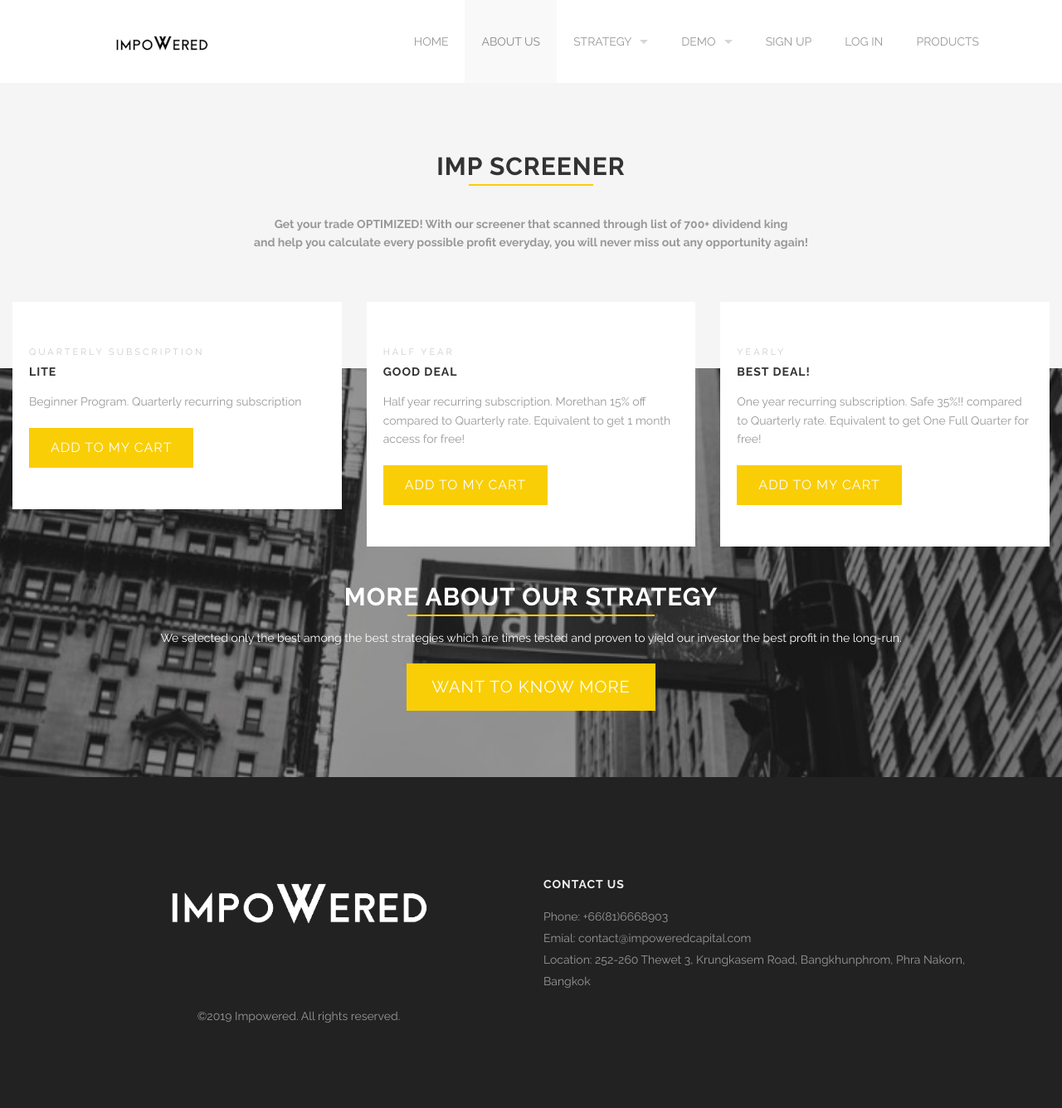
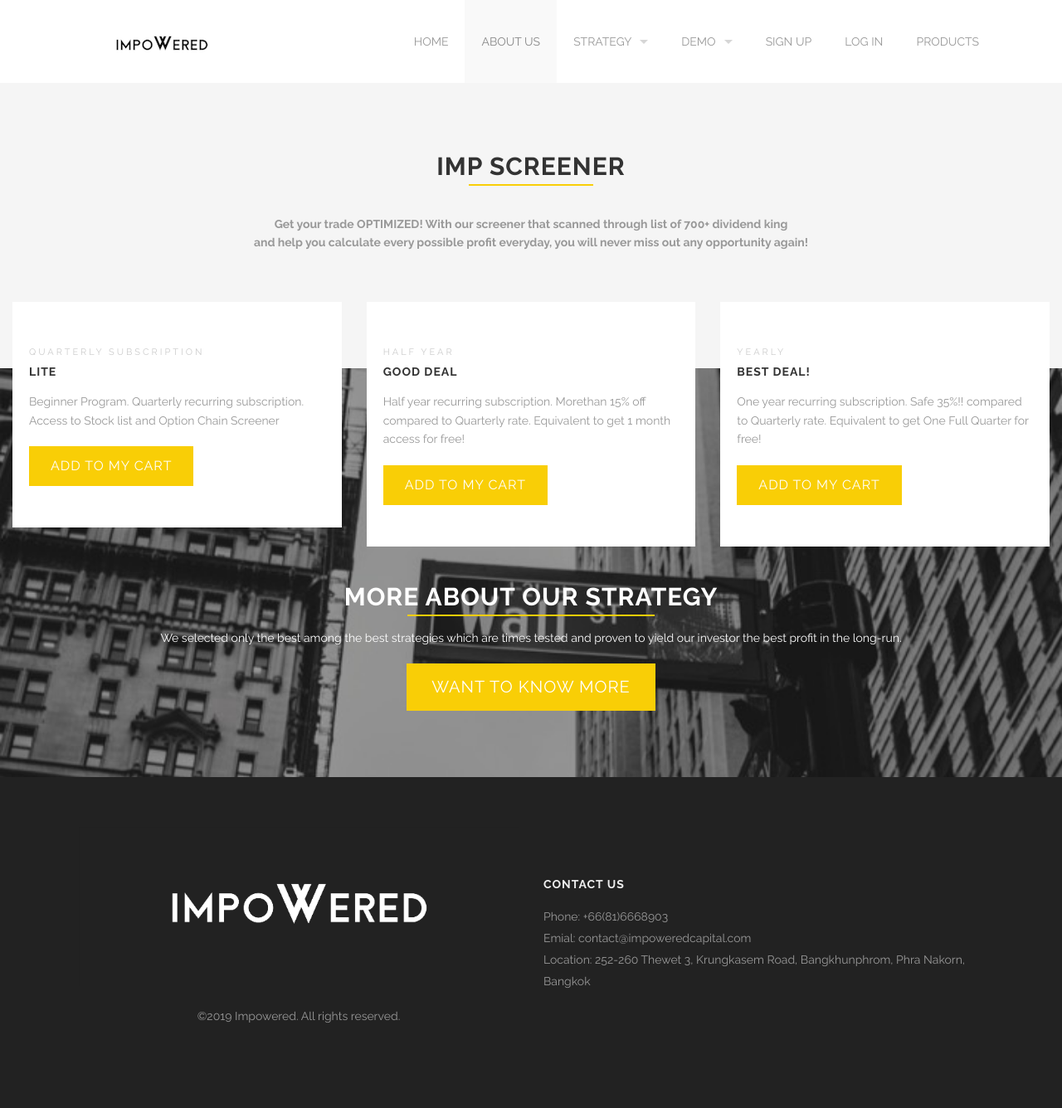
Before and after one commit to impoweredcapital/investmentplatform, a Jekyll site: the page built from products.html, in a window 1280 px wide. Shown: the whole page at 83% size. Built offline with Jekyll 4.4.1, drawn with Linux system fonts in a browser that asks for light colours.

Commit message:
Update products.html

```diff
--- a/products.html
+++ b/products.html
@@ -50,7 +50,7 @@ testimonials:
       <div class='content'>
         <p class='date'>Quarterly Subscription</p>
         <h4><a href="#">Lite</a></h4>
-        <p>Beginner Program. Quarterly recurring subscription</p>
+        <p>Beginner Program. Quarterly recurring subscription. Access to Stock list and Option Chain Screener</p>
         <a class='button' href='yourcart.html'>Add to my cart</a>
       </div>
     </div>
```
